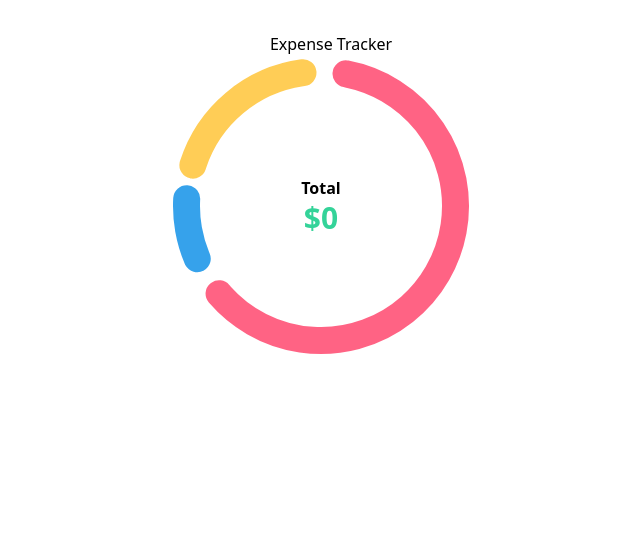
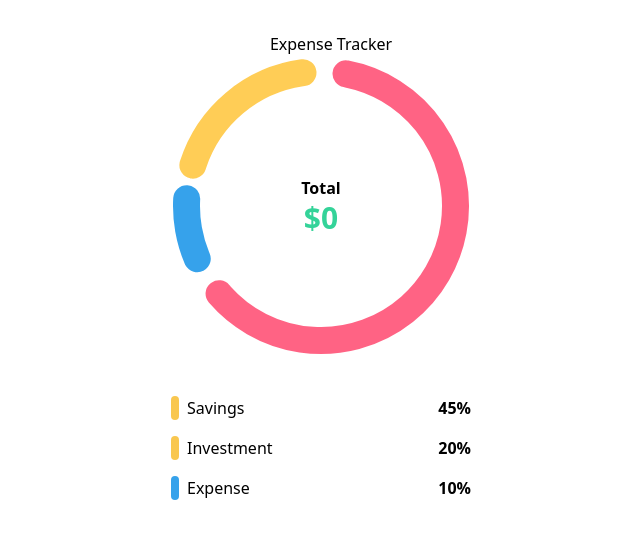
Before and after one commit to Gururaj-Math/Expense-Tracker-Frontend, a React (Vite) app in the folder exp-tracker/: page / in a window 1280 px wide. Shown: the top 538 px of the page, without its empty margins (309-949 px from the left). Built offline with nearby package versions, Linux system fonts and the light colour scheme.

Commit message:
label component add

```diff
--- a/exp-tracker/src/components/Graph.tsx
+++ b/exp-tracker/src/components/Graph.tsx
@@ -1,11 +1,12 @@
 import React from "react";
 import { Chart, ArcElement } from "chart.js";
 import { Doughnut } from "react-chartjs-2";
+import Labels from "./Labels";
 
 Chart.register(ArcElement);
 
 const config = {
-  data:{
+  data: {
     datasets: [
       {
         data: [300, 50, 100],
@@ -16,26 +17,29 @@ const config = {
         ],
         hoverOffset: 4,
         borderRadius: 30,
-        spacing:10
+        spacing: 10,
       },
     ],
   },
-  options:{
-    cutout: 115
-  }
-}
+  options: {
+    cutout: 115,
+  },
+};
 
 const Graph = () => {
   return (
     <div className="flex justify-content max-w-xs mx-auto">
       <div className="item">
         <div className="chart relative">
-          <Doughnut {...config}/>
-          <h3 className="mb-4 font-bold absolute left-0 right-0 top-[40%] ml-auto mr-auto">Total
-          <span className="block text-3xl text-emerald-400">${0}</span>
+          <Doughnut {...config} />
+          <h3 className="mb-4 font-bold absolute left-0 right-0 top-[40%] ml-auto mr-auto">
+            Total
+            <span className="block text-3xl text-emerald-400">${0}</span>
           </h3>
         </div>
-        <div className="flex flex-col py-10 gap-4">{/* labels */}</div>
+        <div className="flex flex-col py-10 gap-4">
+          <Labels />
+        </div>
       </div>
     </div>
   );
--- /dev/null
+++ b/exp-tracker/src/components/Labels.tsx
@@ -0,0 +1,45 @@
+import React from "react";
+
+const object = [
+  {
+    type: "Savings",
+    color: "#f9c74f",
+    percent: 45,
+  },
+  {
+    type: "Investment",
+    color: "#f9c74f",
+    percent: 20,
+  },
+  {
+    type: "Expense",
+    color: "rgb(54, 162, 235)",
+    percent: 10,
+  },
+];
+
+export default function Labels() {
+  return (
+    <>
+      {object.map((value, index) => (
+        <LabelComponent key={index} data={value} />
+      ))}
+    </>
+  );
+}
+
+function LabelComponent({ data }) {
+  if (!data) return <></>;
+  return (
+    <div className="flex justify-between">
+      <div className="flex gap-2">
+        <div
+          className="w-2 h-auto rounded py-2"
+          style={{ background: data.color ?? "#f9c74f" }}
+        ></div>
+        <h3 className="text-md">{data.type ?? ""}</h3>
+      </div>
+      <h3 className="font-bold">{data.percent ?? 0}%</h3>
+    </div>
+  );
+}
```
